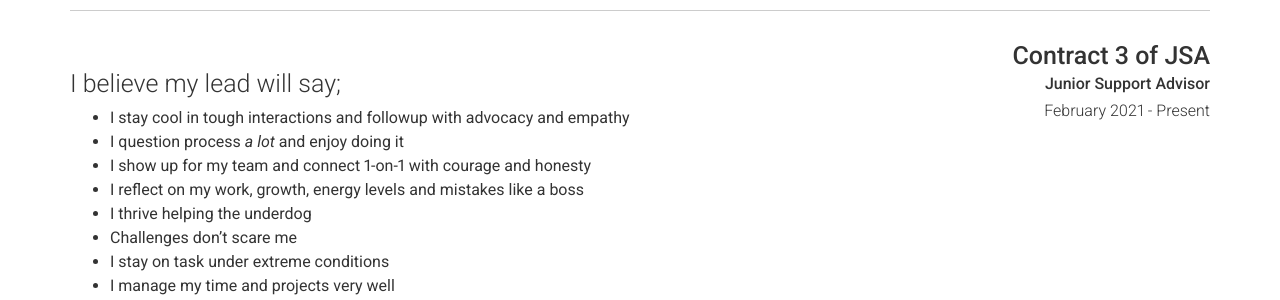
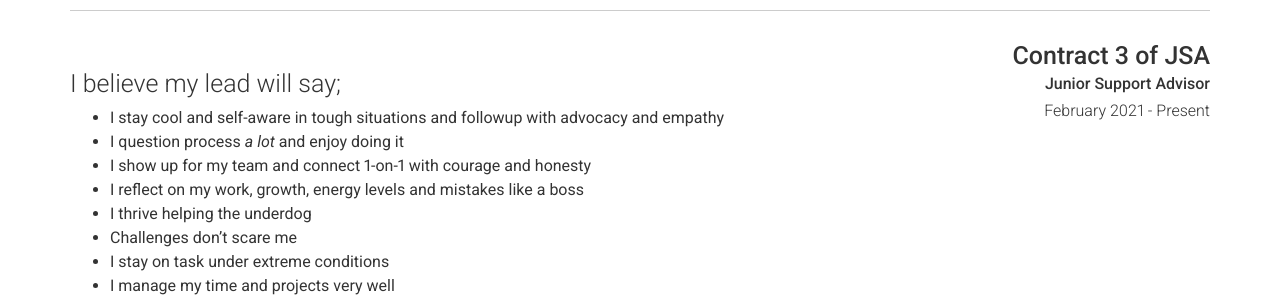
Before and after one commit to gammacray/resume, a Jekyll site: the page built from index.md, in a window 1280 px wide. Shown: the part 782-1082 px from the top of the page. Built offline with Jekyll 4.4.1, drawn with Linux system fonts in a browser that asks for light colours; nearby versions of some CDN libraries.

Commit message:
Updated _config.yml.

```diff
--- a/_config.yml
+++ b/_config.yml
@@ -96,7 +96,7 @@ content:
         link:
         quote: <h4>I believe my lead will say;</h4>
         description: | # this will include new lines to allow paragraphs
-          * I stay cool in tough interactions and followup with advocacy and empathy
+          * I stay cool and self-aware in tough situations and followup with advocacy and empathy
           * I question process *a lot* and enjoy doing it
           * I show up for my team and connect 1-on-1 with courage and honesty
           * I reflect on my work, growth, energy levels and mistakes like a boss
```
